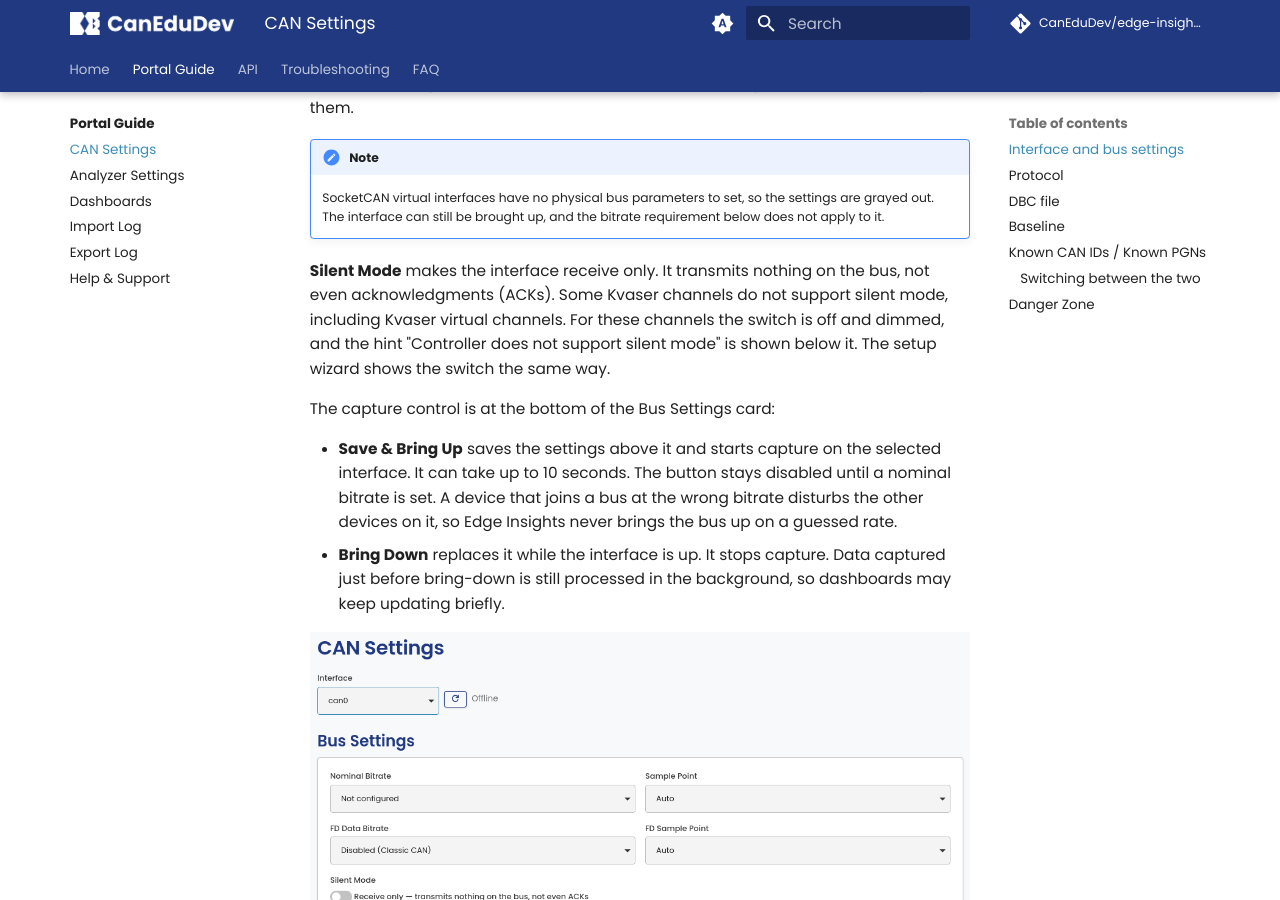
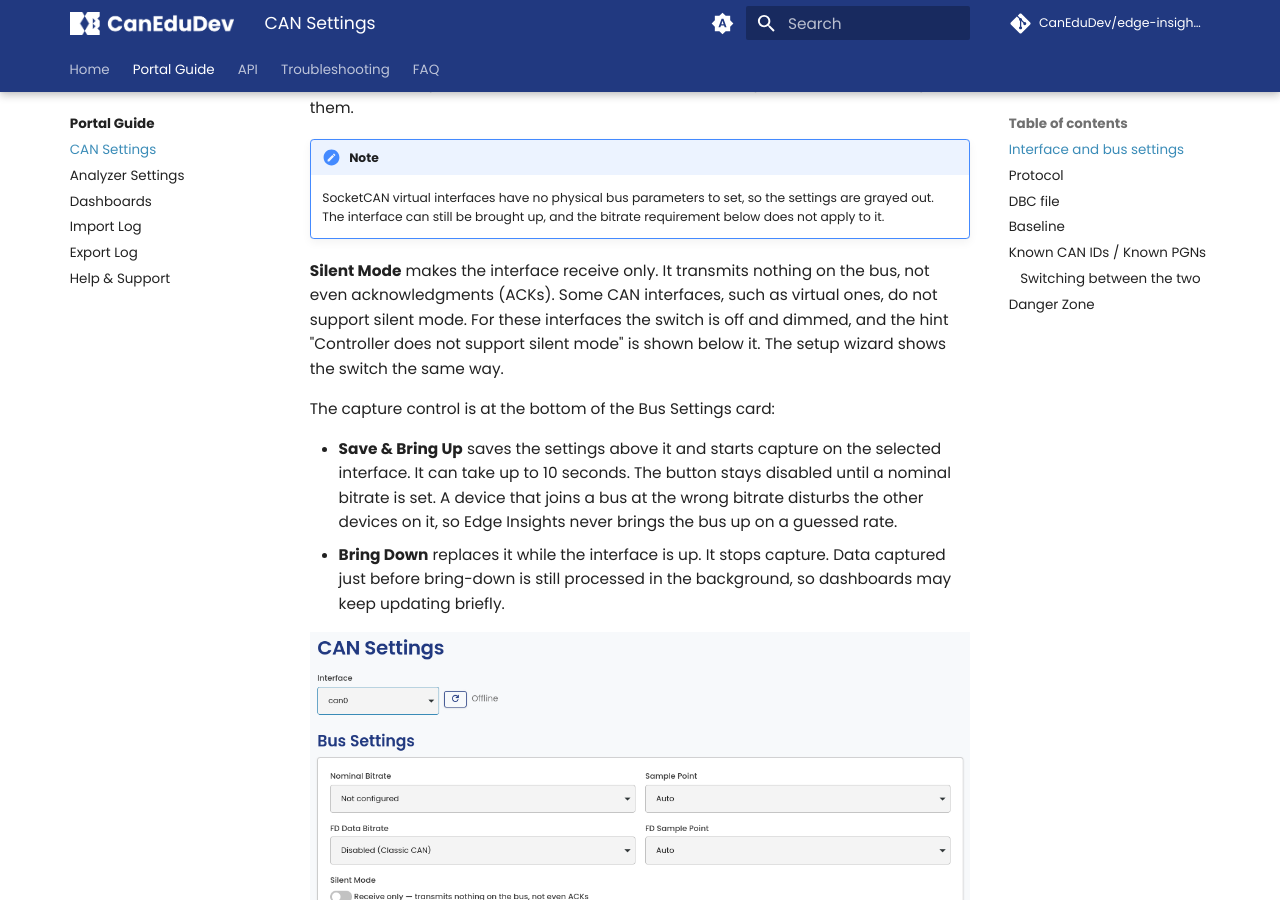
Before and after one commit to CanEduDev/edge-insights-docs, an MkDocs documentation site: the page built from docs/portal/can-settings.md, in a window 1280 px wide and 900 px high, scrolled down 333 px. Built offline with MkDocs 1.6.1 and Material for MkDocs 9.7.7, drawn with Linux system fonts in a browser that asks for light colours; comment, search, counter and statistics services are not loaded; some of the changed text lies outside the part shown.

Commit message:
fix: reword some sentences

```diff
--- a/docs/portal/can-settings.md
+++ b/docs/portal/can-settings.md
@@ -16,12 +16,11 @@ settings are grayed out. The interface can still be brought up, and the
 bitrate requirement below does not apply to it.
 ///
 
-**Silent Mode** makes the interface receive only. It transmits nothing on
-the bus, not even acknowledgments (ACKs). Some Kvaser channels do not
-support silent mode, including Kvaser virtual channels. For these
-channels the switch is off and dimmed, and the hint "Controller does not
-support silent mode" is shown below it. The setup wizard shows the switch
-the same way.
+**Silent Mode** makes the interface receive only. It transmits nothing on the
+bus, not even acknowledgments (ACKs). Some CAN interfaces, such as virtual
+ones, do not support silent mode. For these interfaces the switch is off and
+dimmed, and the hint "Controller does not support silent mode" is shown below
+it. The setup wizard shows the switch the same way.
 
 The capture control is at the bottom of the Bus Settings card:
 
@@ -80,7 +79,7 @@ new file replaces the current one.
 
 For a J1939 database, turn on J1939 Mode under [Protocol](#protocol)
 first. A J1939 database defines its messages per PGN, so with the mode off
-it matches no frames at all and nothing is decoded.
+decoding will not work as intended.
 
 Signals wider than 64 bits are skipped when the file loads. These describe
 payloads that are reassembled from several frames, which Edge Insights
```
Also changed, not shown: docs/getting-started/first-run.md (+3 -3 lines).
